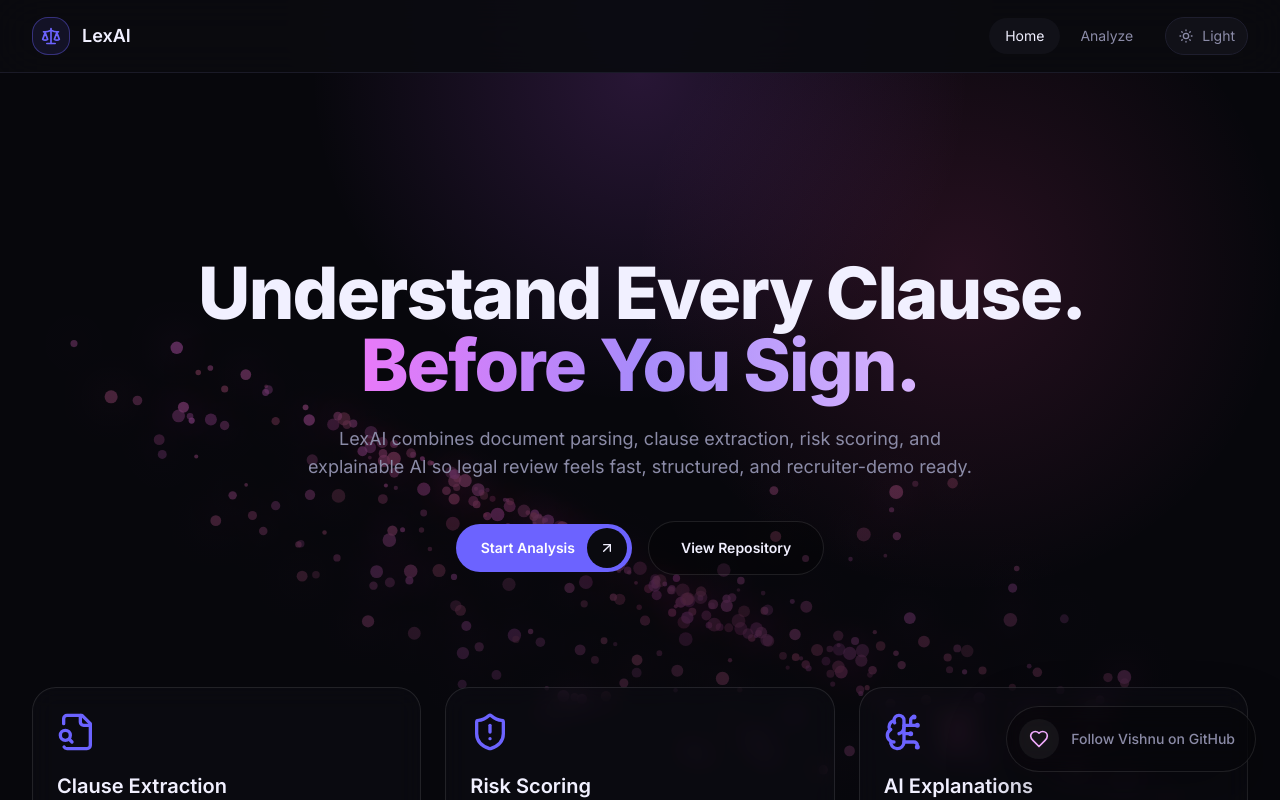
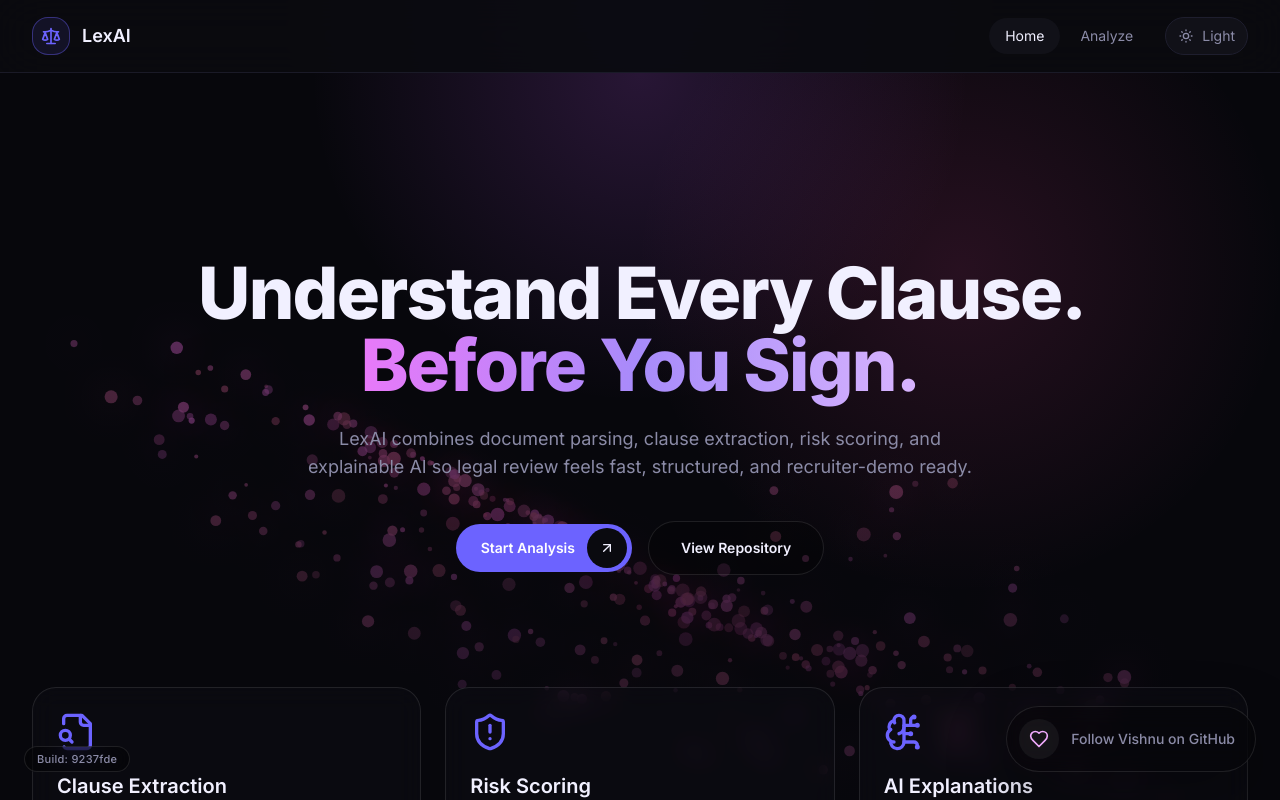
Before and after one commit to Vishnu-VJ24/Legal-Risk-Sentinel, a React (Vite) app in the folder frontend/: page / in a window 1280 px wide. Shown: the top 800 px of the page. Built offline with nearby package versions, Linux system fonts and the light colour scheme; no server answers.

Commit message:
Add visible build marker

```diff
--- a/frontend/src/components/layout/AppShell.tsx
+++ b/frontend/src/components/layout/AppShell.tsx
@@ -18,6 +18,9 @@ export const AppShell = () => {
       >
         <Outlet />
       </main>
+      <div className="pointer-events-none fixed bottom-5 left-4 z-40 rounded-full border border-white/10 bg-black/35 px-3 py-1 text-[11px] font-medium tracking-wide text-text-secondary backdrop-blur-md sm:bottom-7 sm:left-6">
+        Build: 9237fde
+      </div>
       <div className="pointer-events-none fixed bottom-5 right-4 z-40 sm:bottom-7 sm:right-6">
         <HeartFavorite className="pointer-events-auto" />
       </div>
```
